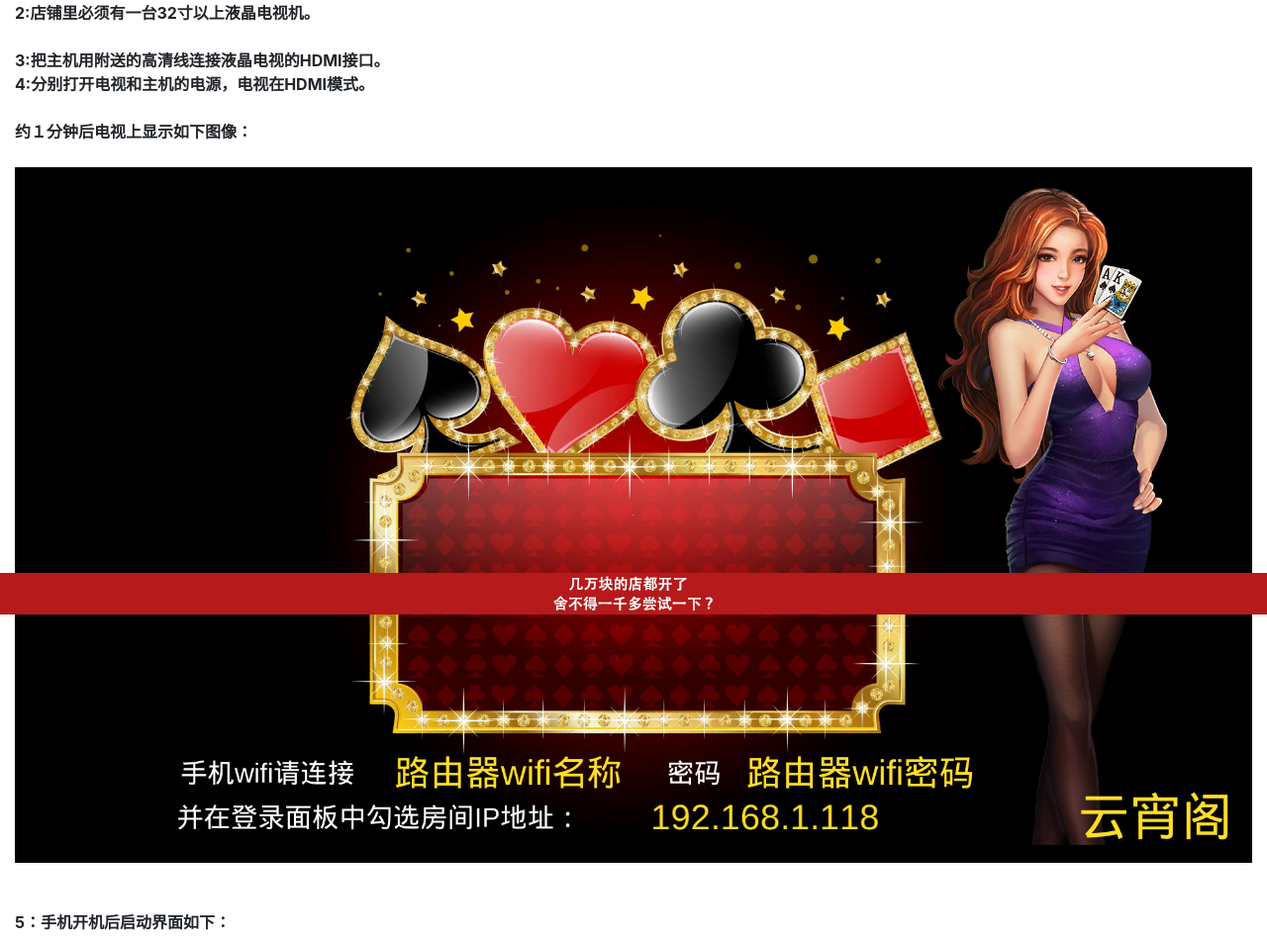
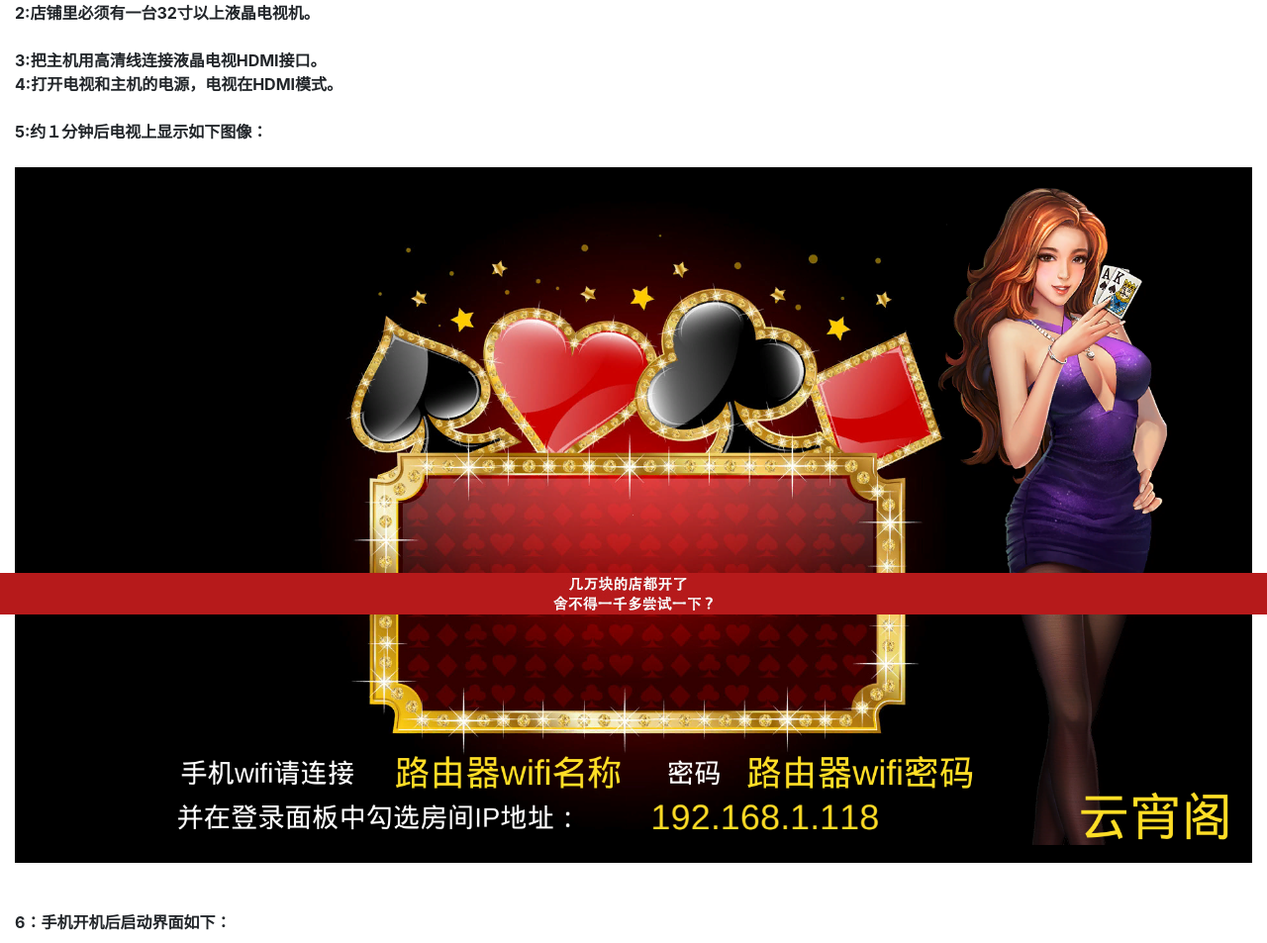
Before and after one commit to whd6632/whd6632.github.io, a plain HTML site: page 1/word.html in a window 1280 px wide. Shown: the part 179-1132 px from the top of the page at 99% size. Drawn offline with nearby package versions, Linux system fonts and the light colour scheme.

Commit message:
Add files via upload

```diff
--- a/1/word.html
+++ b/1/word.html
@@ -37,13 +37,13 @@
 
 <b>1:该套设备由一台主机+一台手机组成。</b><br><br>
 <b>2:店铺里必须有一台32寸以上液晶电视机。</b><br><br>
-<b>3:把主机用附送的高清线连接液晶电视的HDMI接口。</b><br>
-<b>4:分别打开电视和主机的电源，电视在HDMI模式。</b><br><br>
+<b>3:把主机用高清线连接液晶电视HDMI接口。</b><br>
+<b>4:打开电视和主机的电源，电视在HDMI模式。</b><br><br>
 
-<b>约１分钟后电视上显示如下图像：</b><br><br>
+<b>5:约１分钟后电视上显示如下图像：</b><br><br>
 <div class="fakeimg"><img class="img-responsive center-block" src="../images/s_menu_01.png"></div><br><br>
 
-<b>5：手机开机后启动界面如下：</b><br><br>
+<b>6：手机开机后启动界面如下：</b><br><br>
 <div class="fakeimg"><img class="img-responsive center-block" src="../images/c_menu_01.png"></div><br><br>
 
 
@@ -52,7 +52,7 @@
 	</div>
 
 	<div id="">
-		<a href="www.vipmeng.com">返回首页</a>
+		<a href="//www.vipmeng.com">返回首页</a><br><br>
 	</div>
 </div>
 
```
